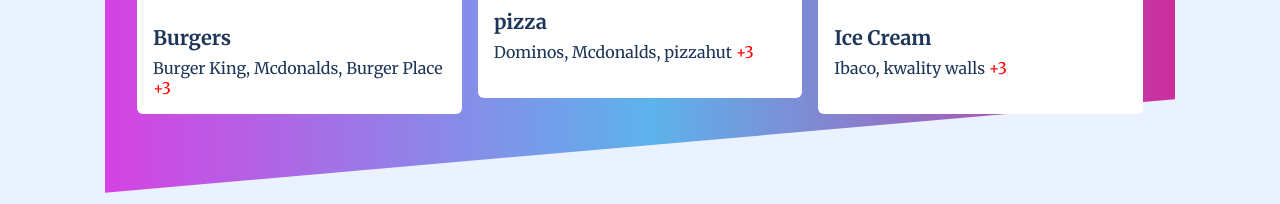
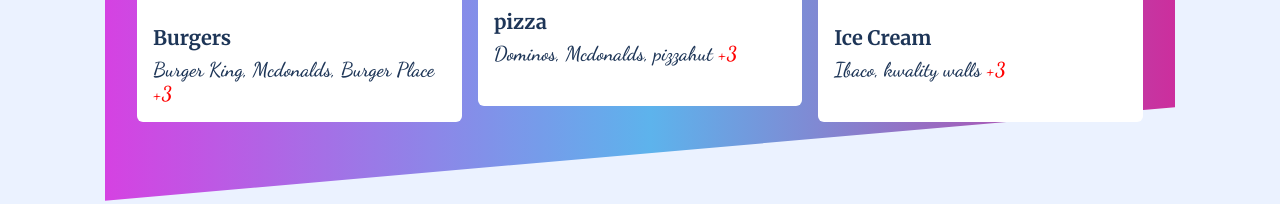
Before and after one commit to Aarshitha16/zomato-clone, a plain HTML site: page index.html in a window 1280 px wide. Shown: the part 1444-1648 px from the top of the page. Drawn offline with Linux system fonts and the light colour scheme.

Commit message:
custom updated

```diff
--- a/index.html
+++ b/index.html
@@ -76,7 +76,7 @@
                     <img src="./assets/burger.jpg" alt="burger image" class="food__menu__card__image" />
                     <div class="food__menu__card__description">
                         <h4 class="food__menu__card__title">Burgers </h4>
-                        <p class="food__menu__card__restaurants">
+                        <p class="food__menu__card__restaurants" style="font-family: Dancing Script, cursive; font-size: 20px; font-weight: 600;">
                             Burger King, Mcdonalds, Burger Place <span style="color: red;">+3 </span>
                         </p>
                     </div>
@@ -88,7 +88,7 @@
 
                     <div class="food__menu__card__description">
                         <h4 class="food__menu__card__title">pizza </h4>
-                        <p class="food__menu__card__restaurants">
+                        <p class="food__menu__card__restaurants" style="font-family: Dancing Script, cursive; font-size: 20px; font-weight: 600;">
                             Dominos, Mcdonalds, pizzahut <span style="color: red;">+3 </span>
                         </p>
                     </div>
@@ -100,7 +100,7 @@
                     <img src="./assets/iceCream.jpg" alt="ice cream image" class="food__menu__card__image" />
                     <div class="food__menu__card__description">
                         <h4 class="food__menu__card__title">Ice Cream</h4>
-                        <p class="food__menu__card__restaurants">
+                        <p class="food__menu__card__restaurants" style="font-family: Dancing Script, cursive; font-size: 20px; font-weight: 600;">
                             Ibaco, kwality walls <span style="color: red;">+3 </span>
                         </p>
                     </div>
```
